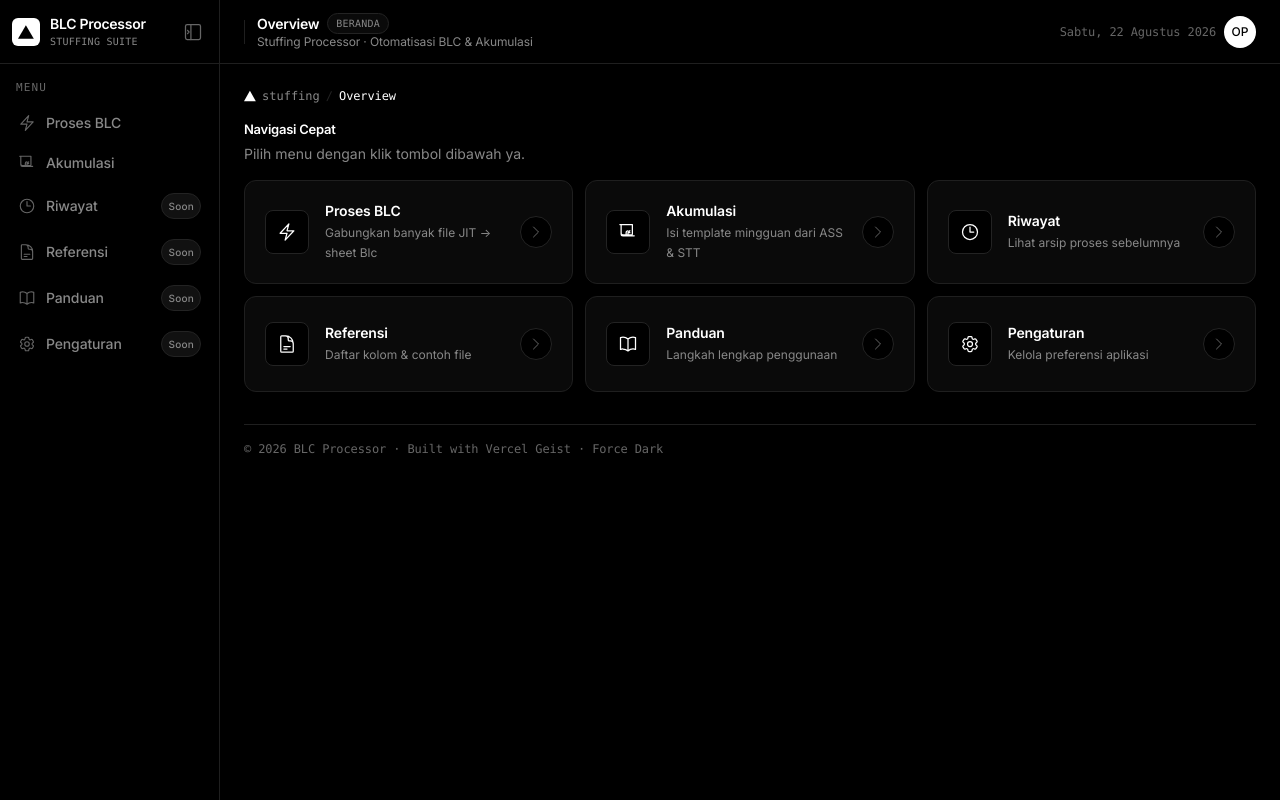
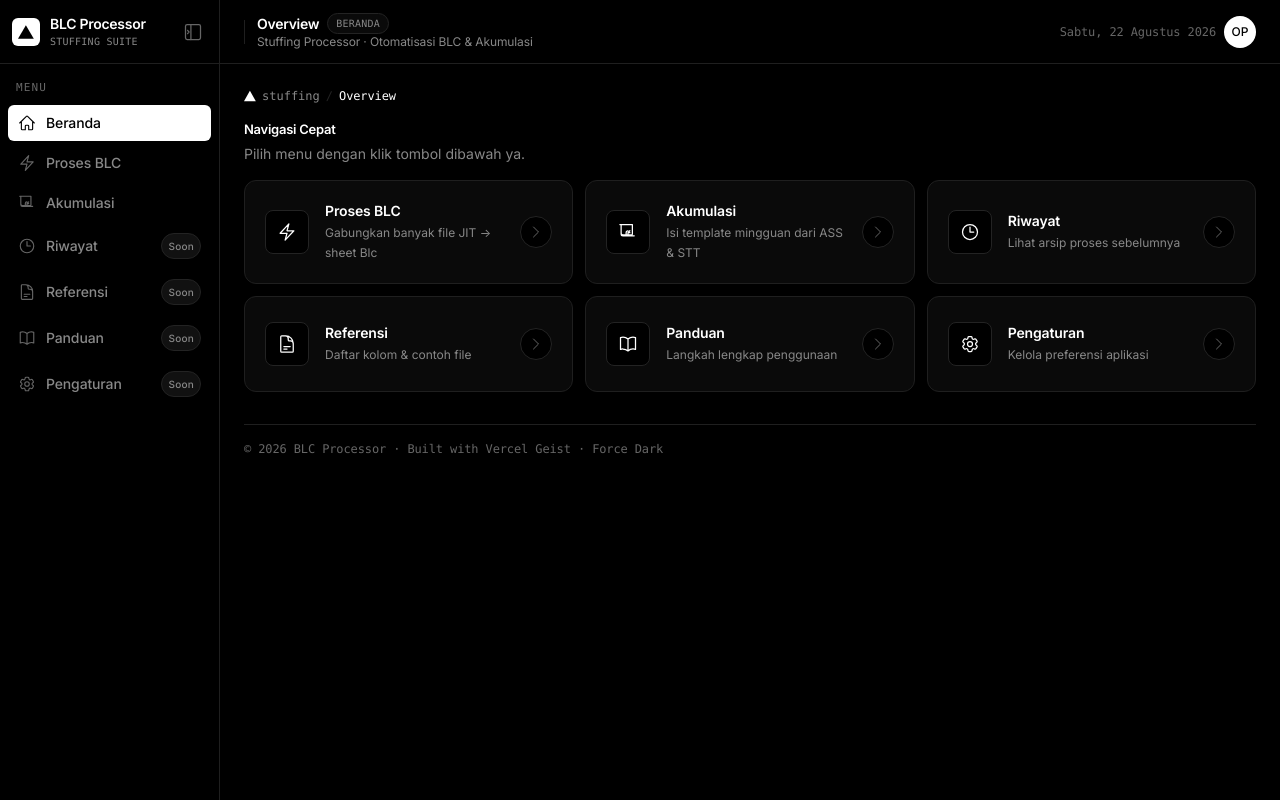
Before and after one commit to oxyrus69/stuffin, a Next.js app: page /dashboard in a window 1280 px wide. Built offline with nearby package versions, Linux system fonts and the light colour scheme.

Commit message:
Sidebar: kembalikan Beranda, filter hanya di tombol Navigasi Cepat

```diff
--- a/app/dashboard/page.js
+++ b/app/dashboard/page.js
@@ -581,7 +581,7 @@ export default function Dashboard() {
 
         <nav className="flex-1 space-y-1 overflow-y-auto p-2">
           <p className={`px-2 pb-1 pt-2 font-mono text-[11px] font-medium tracking-widest text-[#666] ${collapsed ? 'hidden' : 'block'}`}>MENU</p>
-        {NAV_ITEMS.filter((item) => item.id !== 'beranda').map((item) => (
+          {NAV_ITEMS.map((item) => (
             <button
               key={item.id}
               onClick={() => navigate(item.id)}
```
